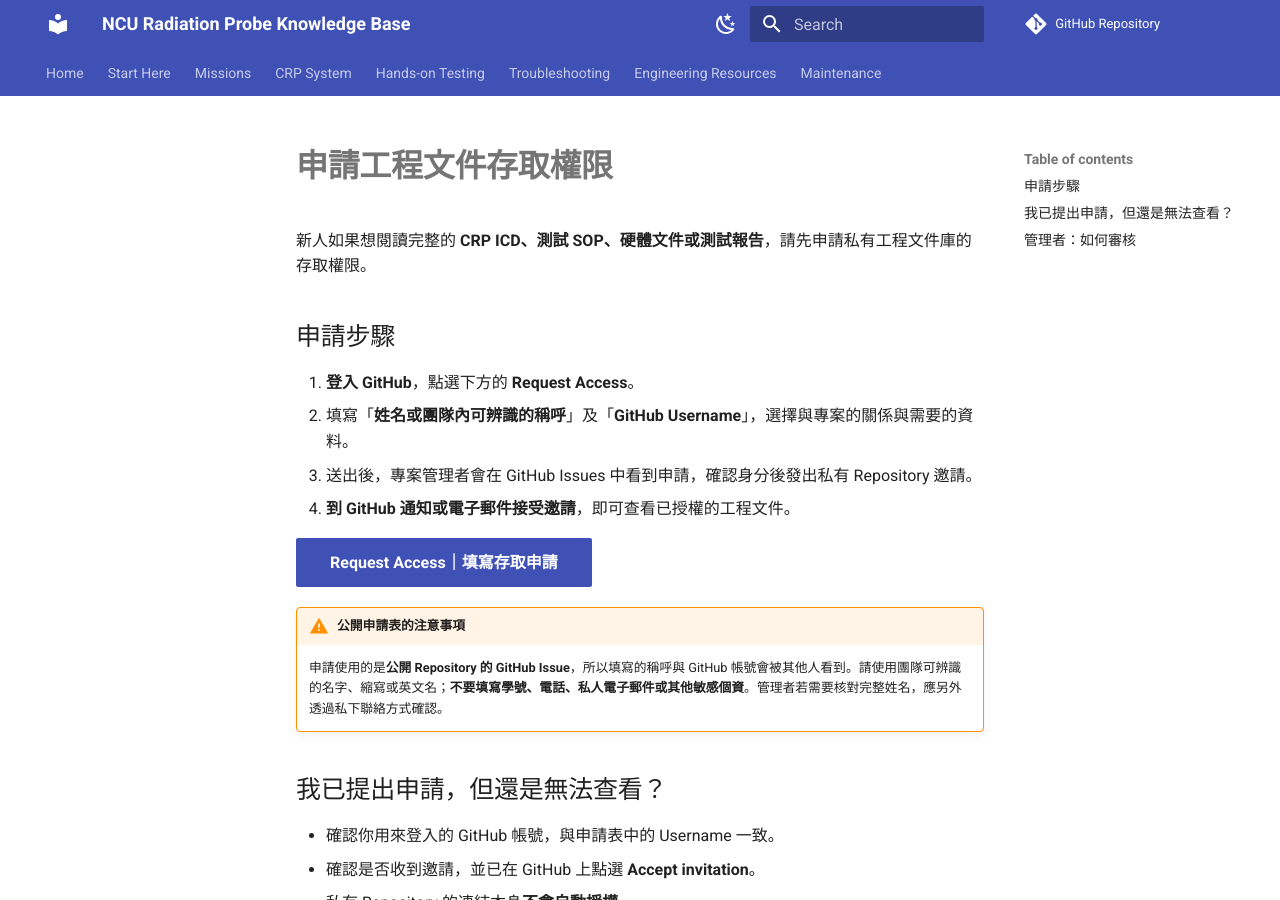
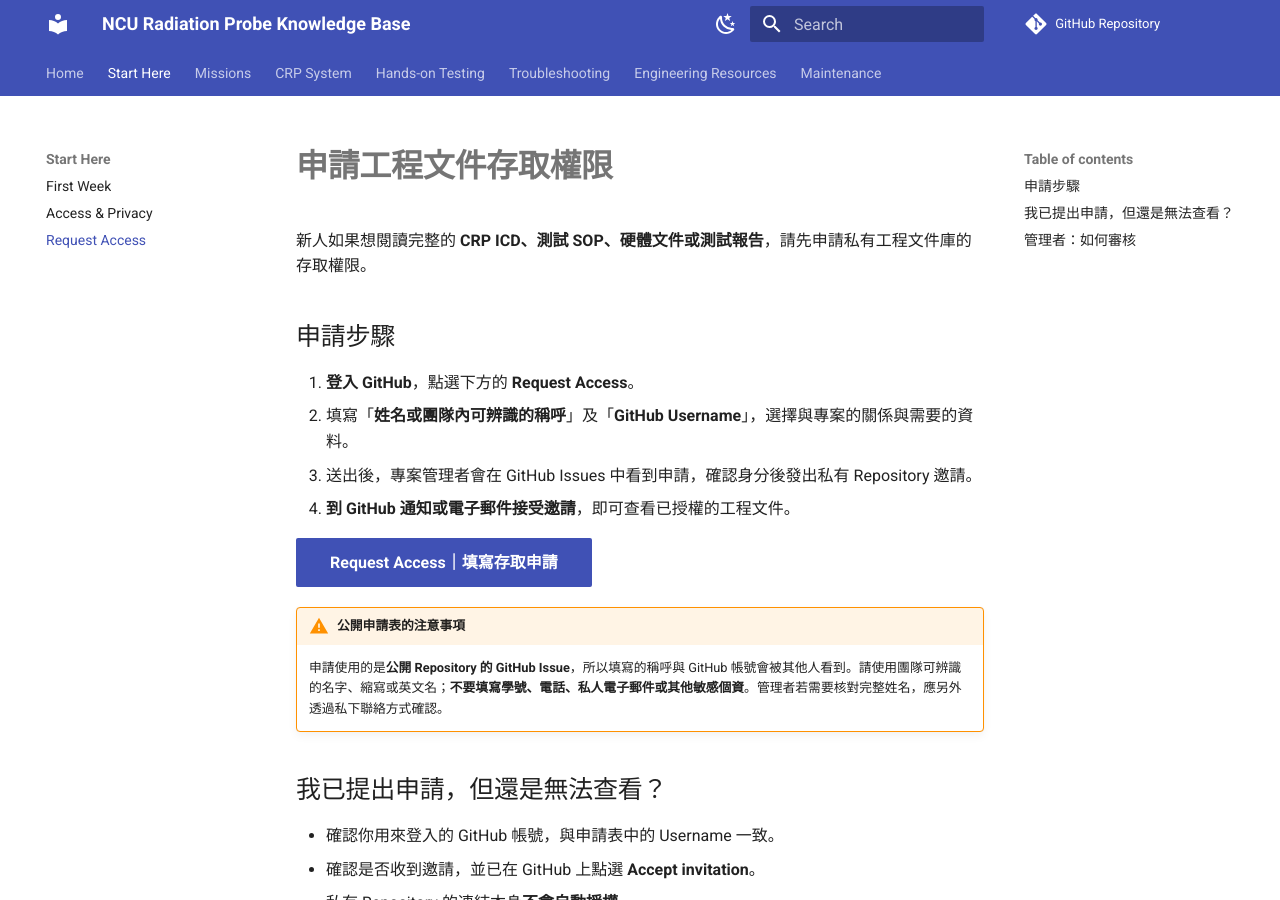
Before and after one commit to Mondayhs/radiation-probe-docs, an MkDocs documentation site: the page built from docs/start/request-access.md, in a window 1280 px wide and 900 px high. Built offline with MkDocs 1.6.1 and Material for MkDocs 9.7.7, drawn with Linux system fonts in a browser that asks for light colours; comment, search, counter and statistics services are not loaded.

Commit message:
Expose access request in site navigation and onboarding

```diff
--- a/mkdocs.yml
+++ b/mkdocs.yml
@@ -47,6 +47,7 @@ nav:
   - Start Here:
       - First Week: start/first-week.md
       - Access & Privacy: start/access.md
+      - Request Access: start/request-access.md
   - Missions:
       - DSRP & CRP Overview: mission/overview.md
       - DSRP → CRP Design Evolution: mission/design-evolution.md
```
